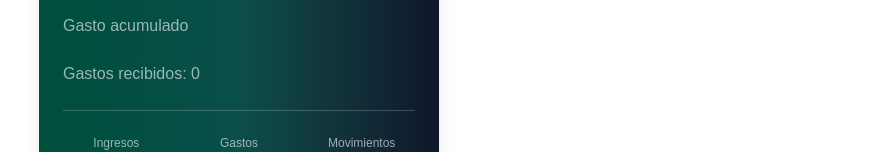
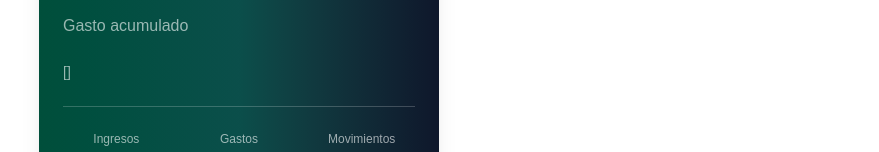
Before and after one commit to romansanchez1994/fin360, a Next.js app: page / in a window 1280 px wide. Shown: the part 194-346 px from the top of the page, without its empty margins (401-1280 px from the left). Built offline with nearby package versions, Linux system fonts and the light colour scheme; no server answers; the database is empty.

Commit message:
Add trend data calculation for expenses
Sort expenses by date and calculate cumulative totals for trend data.

```diff
--- a/components/dashboard/ExpenseTrend.tsx
+++ b/components/dashboard/ExpenseTrend.tsx
@@ -10,9 +10,31 @@ export default function ExpenseTrend({
 }: {
   expenses: Expense[];
 }) {
+  const trendData = expenses
+      .sort(
+        (a, b) =>
+          new Date(a.date).getTime() -
+          new Date(b.date).getTime()
+      )
+      .map((expense, index, array) => ({
+        day:
+          new Date(expense.date).getDate(),
+        total: array
+          .slice(0, index + 1)
+          .reduce(
+            (sum, item) =>
+              sum + Number(item.amount),
+            0
+          ),
+      }));
+
   return (
-    <div className="my-6 text-white/60">
-      Gastos recibidos: {expenses.length}
+    <div className="my-6 text-white/60 text-sm">
+      {JSON.stringify(
+        trendData.slice(0, 5),
+        null,
+        2
+      )}
     </div>
   );
 }
```
